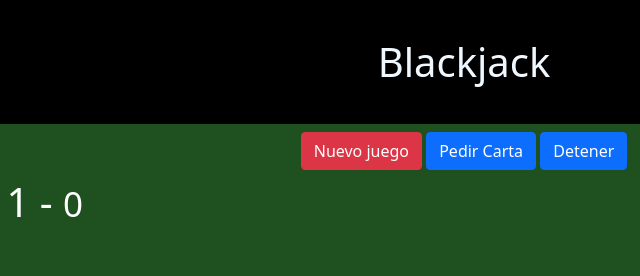
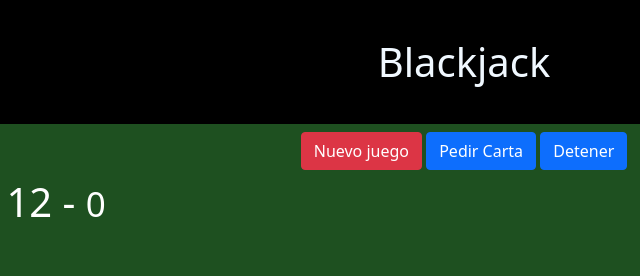
Before and after one commit to Bandu19/JavaScript, a plain HTML site: page Laboratorio/index.html in a window 1280 px wide. Shown: the top 276 px of the page, 176-816 px from the left. Drawn offline with nearby package versions, Linux system fonts and the light colour scheme.

```diff
--- a/Laboratorio/index.html
+++ b/Laboratorio/index.html
@@ -39,7 +39,7 @@
 
     <div class="row container mt-2">
         <div class="col">
-            <h1>Jugagor 1 - <small>0</small></h1>
+            <h1>Jugagor 12 - <small>0</small></h1>
             <div id="jugador-cartas">
                 <!-- <img class="carta" src="assets/cartas/4C.png" alt="carta_1"> -->
             </div>
```
